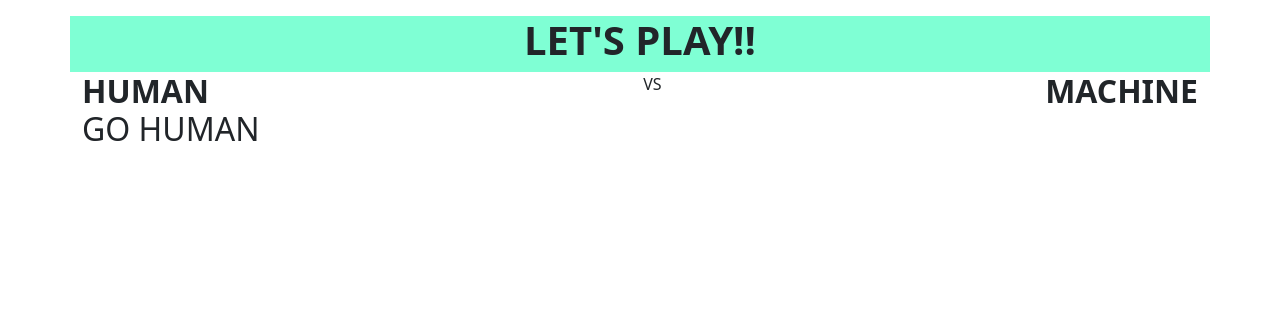
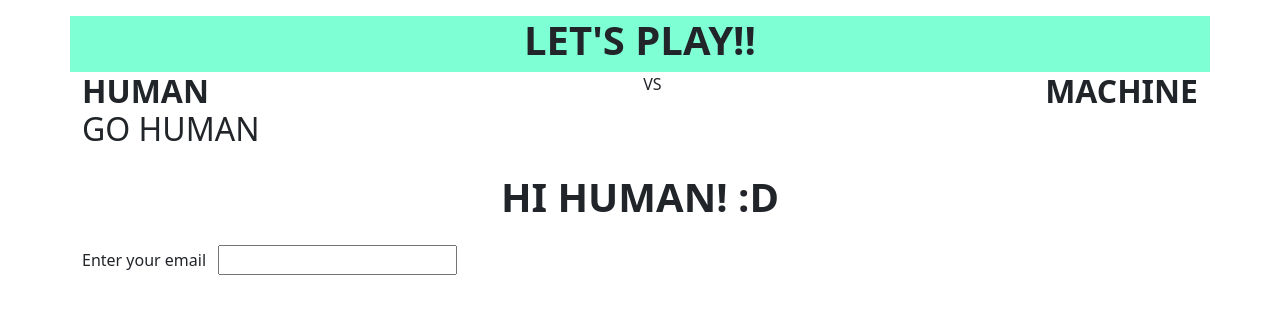
Before and after one commit to DeniseDichiara/js-mail-dadi, a plain HTML site: page index.html in a window 1280 px wide. Drawn offline with nearby package versions, Linux system fonts and the light colour scheme.

Commit message:
added label to enter the email

```diff
--- a/index.html
+++ b/index.html
@@ -30,11 +30,19 @@
                     <h2  class="fw-bolder">MACHINE
                         <p class="fw-lighter" id="machine"></p>
                     </h2>
-
-
                 </div>
             </div>
-        </div>
+
+            <div class="row">
+                <div class="col-12 d-flex justify-content-center my_nd-title">
+                    <h1 class="fw-bold">HI HUMAN!  :D</h1>
+                </div>
+                <div class="mt-3">
+                    <label class="me-2" for="user-kilometers"> Enter  your email </label>
+                    <input type="text" name="user-mail" id="user-mail">
+                </div>
+            </div>
+
 
         <script src="myscript.js" async defer></script>
     </body>
```
